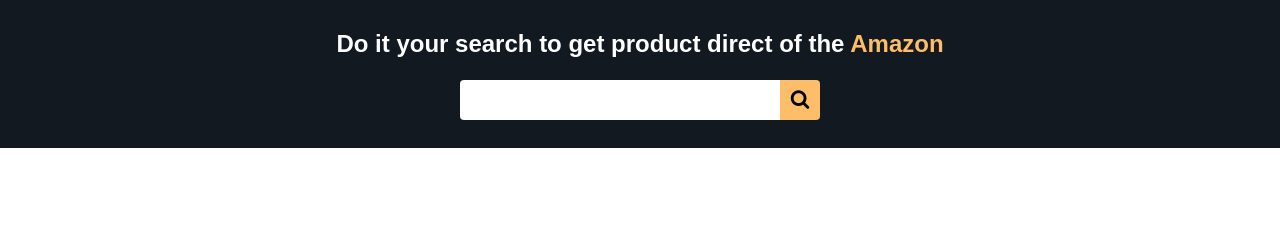
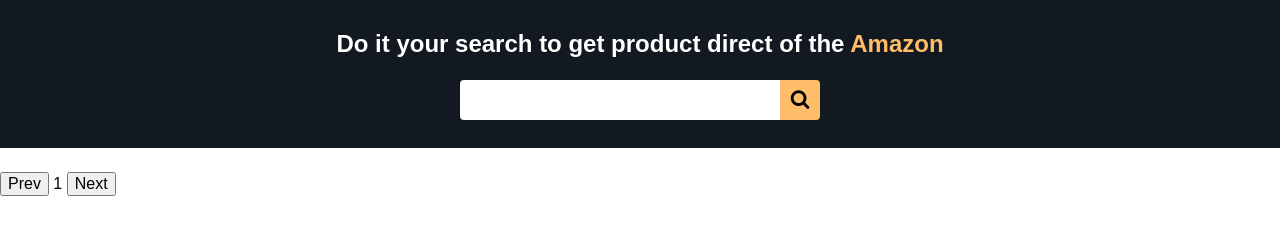
Before and after one commit to AyrtonDev/scrap_amazon, a website with bundled scripts: page public/index.html in a window 1280 px wide. Built offline with nearby package versions, Linux system fonts and the light colour scheme.

Commit message:
chore: added div pagination

```diff
--- a/public/index.html
+++ b/public/index.html
@@ -21,6 +21,11 @@
             </div>
         </div>
         <div class="result-area"></div>
+        <div class="pagination-container hidden">
+          <button class="pagination-prev">Prev</button>
+          <span class="pagination-current">1</span>
+          <button class="pagination-next">Next</button>
+        </div>
     </main>
     <script type="module" src="./js/main.js"></script>
 </body>
```
